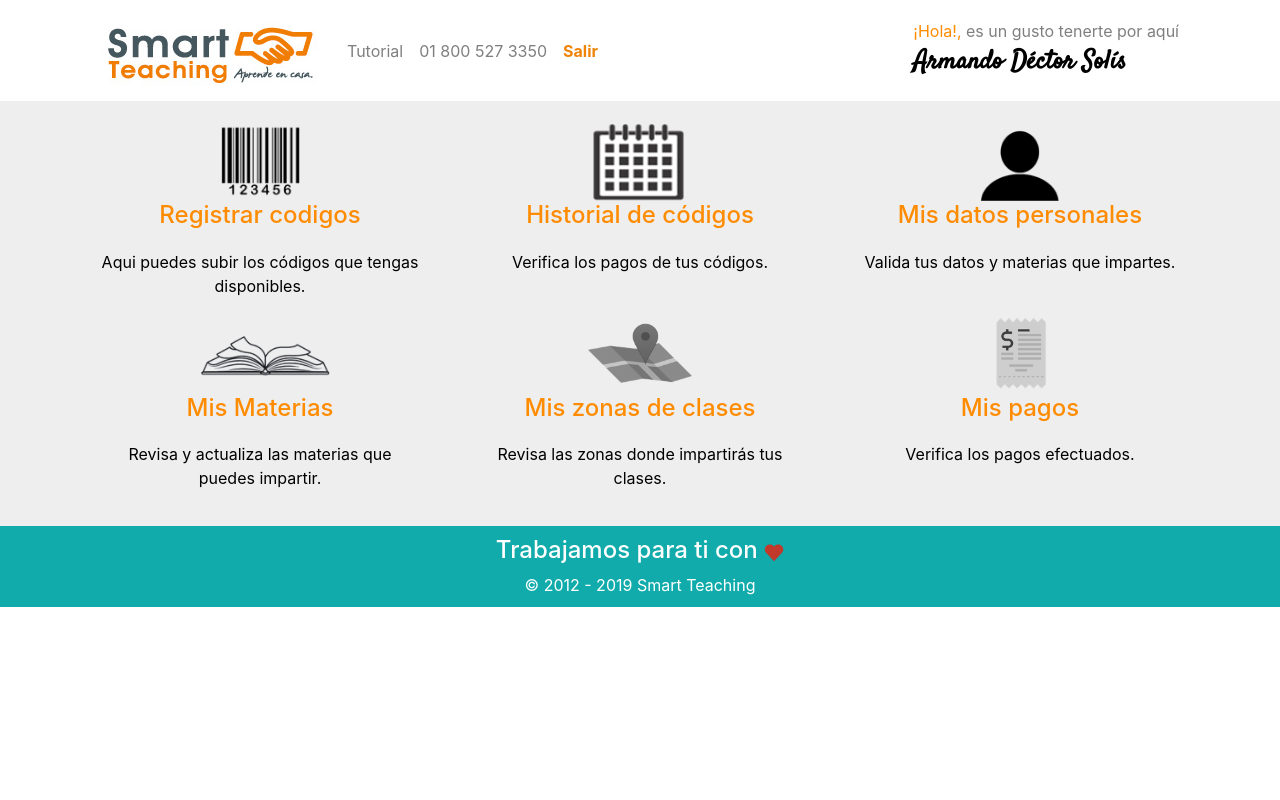
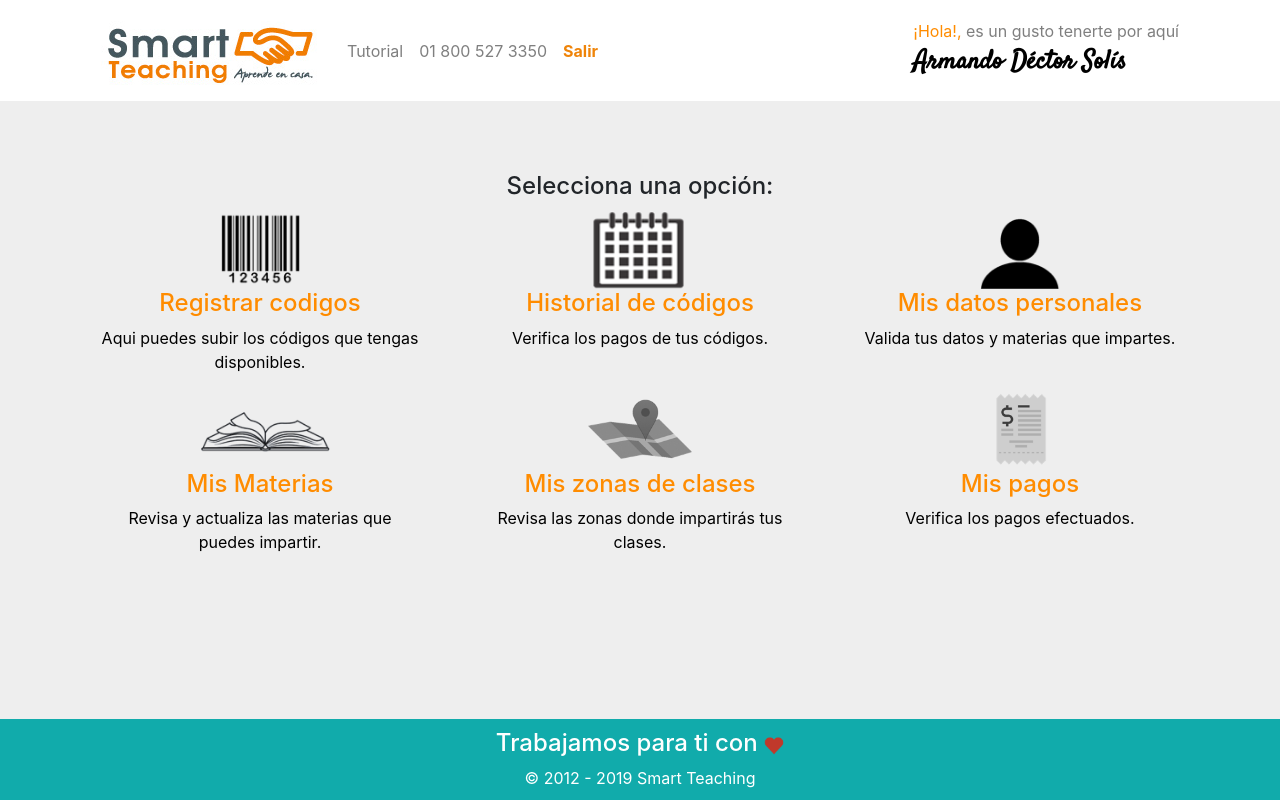
Before and after one commit to dectorsolis/portal-smart, a PHP site: page / in a window 1280 px wide. Run offline with PHP 8.4, Linux system fonts and the light colour scheme; some libraries are stand-ins or nearby versions.

Commit message:
Ajustes smart

```diff
--- a/perfil-alumno/style.css
+++ b/perfil-alumno/style.css
@@ -6,6 +6,7 @@
     background-color: #EF8409;
     color: #fff;
 }
+body{background-color: #eee !important;}
 ::selection {
     background-color: #EF8409;
     color: #fff;
@@ -798,6 +799,7 @@ th {
     .service:last-child{border:none;}
     .footer{padding:0px;}
     #opciones{margin:0;}
+    #saludo-movil{background-color: white !important}
 }
 
 .row.no-margin {
@@ -3336,8 +3338,8 @@ dl.accordion.time-line:before {
     opacity: 0.5;
 }
 .section{ padding: 20px 0;}
-#opciones{margin-top:12%; margin-bottom:12%;}
-.opciones{background-color: #eee;}
+#opciones{margin-top:10%; margin-bottom:12%;}
 .customer{font-family: 'Satisfy', cursive !important; font-size: 26px; font-weight: 700; color:black;}
 .orange{ color: darkorange !important;}
 .white{ color:white !important;}
+.cabecera{background-color:white;}
--- a/perfil-profesor/index.html
+++ b/perfil-profesor/index.html
@@ -13,7 +13,7 @@
     <link rel="icon" type="image/png" href="assets/img/favicon-194x194.png" sizes="194x194">
     <link rel="icon" type="image/png" href="assets/img/favicon-96x96.png" sizes="96x96">
     <link rel="icon" type="image/png" href="assets/img/favicon-16x16.png" sizes="16x16">
-    <link rel="stylesheet" href="style.css">
+    <link rel="stylesheet" href="style.css?v=1.0.3">
     <link href="https://fonts.googleapis.com/css?family=Satisfy&display=swap" rel="stylesheet">
     <link rel="stylesheet" href="https://maxcdn.bootstrapcdn.com/bootstrap/4.0.0/css/bootstrap.min.css" integrity="sha384-Gn5384xqQ1aoWXA+058RXPxPg6fy4IWvTNh0E263XmFcJlSAwiGgFAW/dAiS6JXm" crossorigin="anonymous">
 
@@ -55,8 +55,8 @@
                       </nav>
                 </div>
         </header>
-        <br />
-        <section class="text-center section mobile">
+        <br>
+        <section id="saludo-movil" class="text-center section mobile">
             <div class="container">
                 <h6><span class="orange">¡Hola!,</span> es un gusto tenerte por aquí</h6><br>
                 <!-- <h3 class="customer">{{costumer.name}}</h3>-->
@@ -64,8 +64,8 @@
             </div>
         </section>
 
-        <section class="section" style="background: #eee;">
-            <div class="container">
+        <section class="section opciones" style="background: #eee;">
+            <div id="opciones" class="container">
                 <h4 class="text-center title">Selecciona una opción:</h4>
                 <div class="row">
                     <div class="col-lg-4 col-md-6">
@@ -152,7 +152,7 @@
                 </div>
             </div>
         </section>
-        <footer class="footer">
+        <footer class="footer fixed-bottom">
             <div class="">
                 <h4 class="white slogan">Trabajamos para ti con <img src="assets/img/heart.png" width="20" alt="heart"></h4>
                 <span class="copy">© 2012 - 2019 Smart Teaching</span>
--- a/perfil-profesor/style.css
+++ b/perfil-profesor/style.css
@@ -6,6 +6,7 @@
     background-color: #EF8409;
     color: #fff;
 }
+body{background-color: #eee !important;}
 ::selection {
     background-color: #EF8409;
     color: #fff;
@@ -796,6 +797,9 @@ th {
     .desktop{display:none !important;}
     .service{padding-top: 10px; border-bottom:3px solid white;}
     .service:last-child{border:none;}
+    .footer{padding:0px;}
+    #opciones{margin:0;}
+    #saludo-movil{background-color: white !important}
 }
 
 .row.no-margin {
@@ -2611,7 +2615,7 @@ body.mobile-nav-active #mobile-nav-toggle {
 
 .single-services h4 {
     /*margin-top: 30px;*/
-    margin-bottom: 20px;
+    /*margin-bottom: 20px;*/
     -webkit-transition: all 0.3s ease 0s;
     -moz-transition: all 0.3s ease 0s;
     -o-transition: all 0.3s ease 0s;
@@ -3333,7 +3337,9 @@ dl.accordion.time-line:before {
 .portfolio-link .caption:hover {
     opacity: 0.5;
 }
-.section, .title{ padding: 20px 0;}
+.section{ padding: 20px 0;}
+#opciones{margin-top:10%; margin-bottom:12%;}
 .customer{font-family: 'Satisfy', cursive !important; font-size: 26px; font-weight: 700; color:black;}
 .orange{ color: darkorange !important;}
 .white{ color:white !important;}
+.cabecera{background-color:white;}
```
Also changed, not shown: perfil-alumno/index.html (+7 -5 lines), 1 other file.
